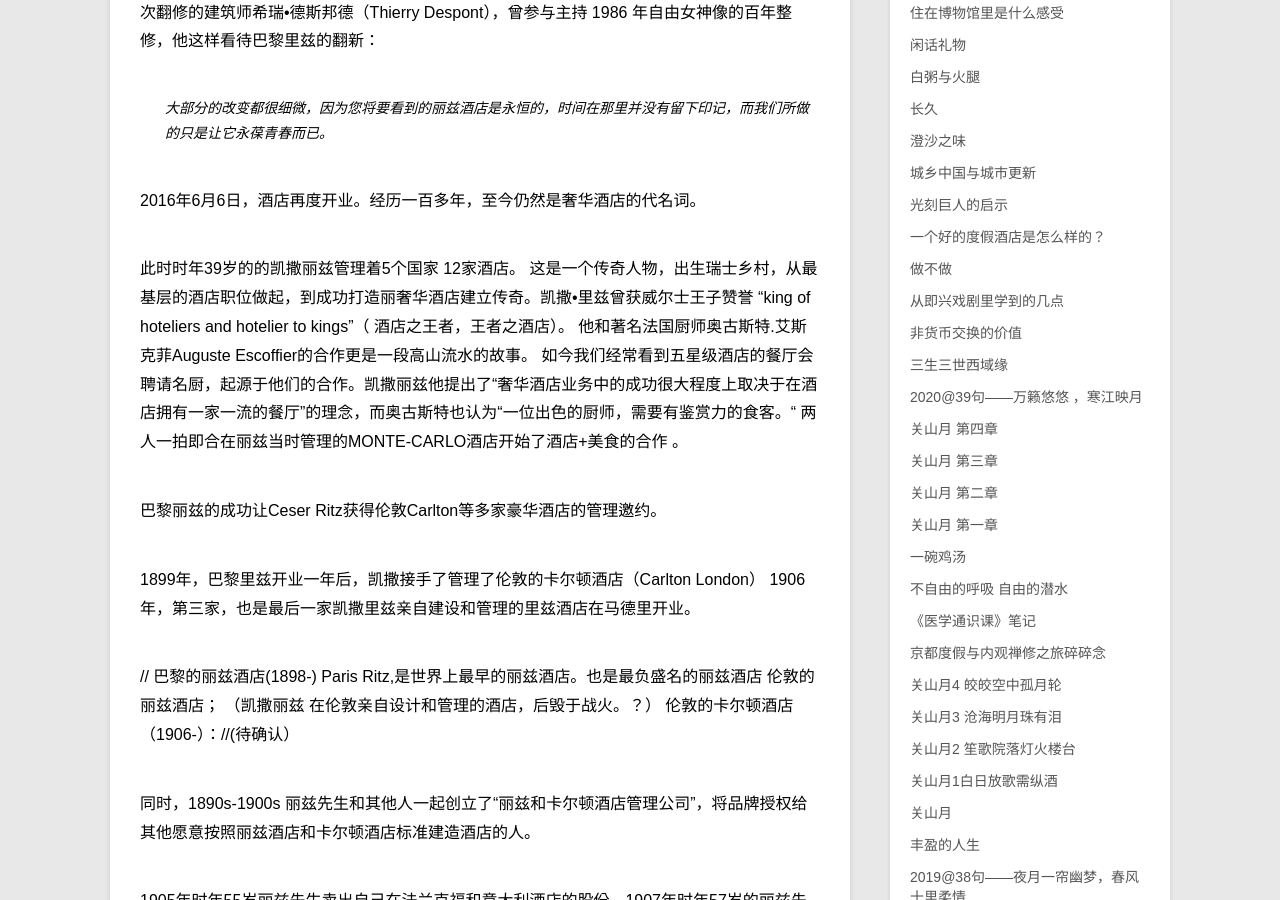
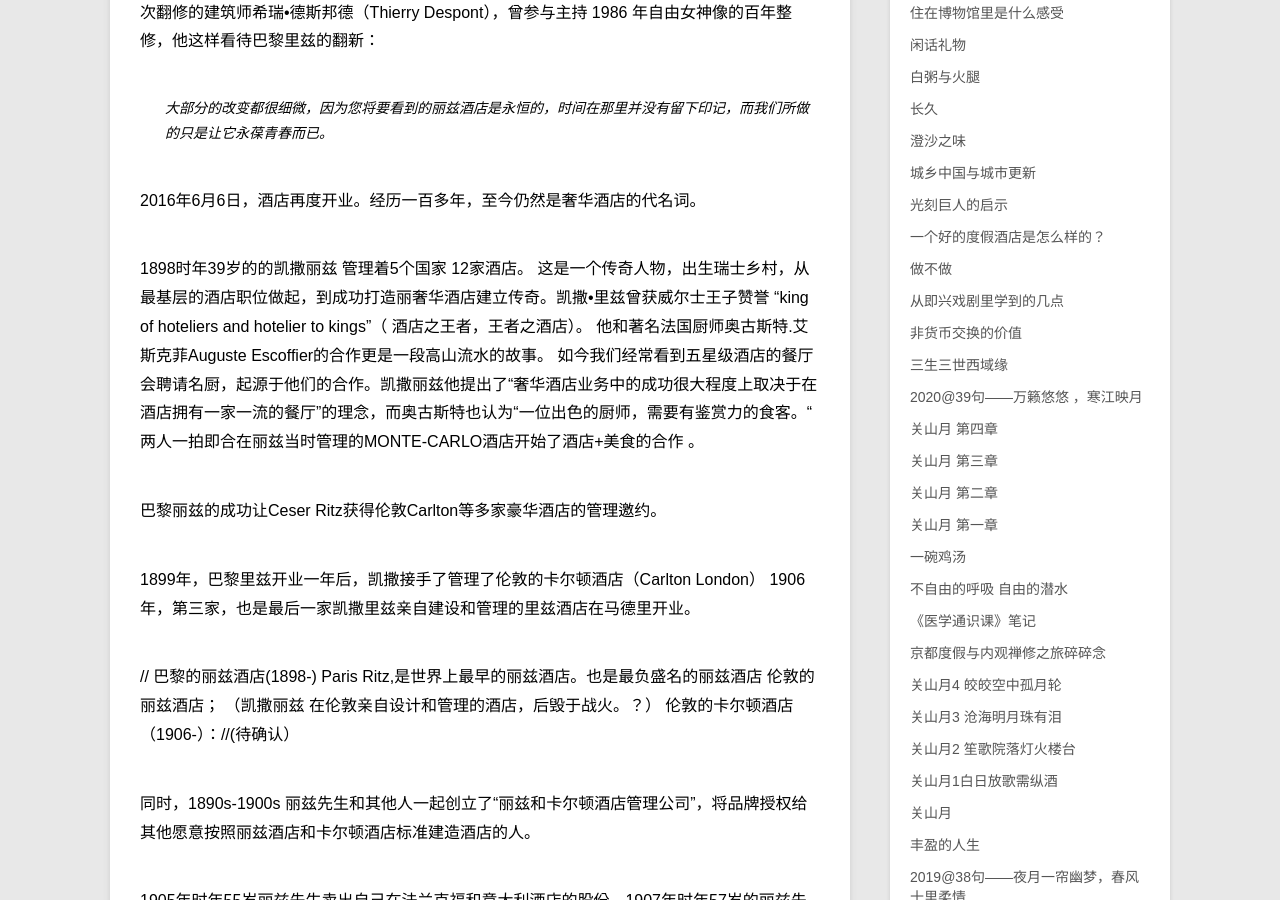
Before and after one commit to violettianjie/violettianjie.github.io, a Jekyll site: the page built from _posts/blog/2021-08-29-ritz.md, in a window 1280 px wide and 900 px high, scrolled down 816 px. Built offline with Jekyll 4.4.1, drawn with Linux system fonts in a browser that asks for light colours.

Commit message:
Update 2021-08-29-ritz.md

```diff
--- a/_posts/blog/2021-08-29-ritz.md
+++ b/_posts/blog/2021-08-29-ritz.md
@@ -20,7 +20,7 @@ category: blog
 
 2016年6月6日，酒店再度开业。经历一百多年，至今仍然是奢华酒店的代名词。
 
-此时时年39岁的的凯撒丽兹管理着5个国家 12家酒店。
+1898时年39岁的的凯撒丽兹 管理着5个国家 12家酒店。
 这是一个传奇人物，出生瑞士乡村，从最基层的酒店职位做起，到成功打造丽奢华酒店建立传奇。凯撒•里兹曾获威尔士王子赞誉 “king of hoteliers and hotelier to kings”（ 酒店之王者，王者之酒店）。
 他和著名法国厨师奥古斯特.艾斯克菲Auguste Escoffier的合作更是一段高山流水的故事。
 如今我们经常看到五星级酒店的餐厅会聘请名厨，起源于他们的合作。凯撒丽兹他提出了“奢华酒店业务中的成功很大程度上取决于在酒店拥有一家一流的餐厅”的理念，而奥古斯特也认为“一位出色的厨师，需要有鉴赏力的食客。“ 两人一拍即合在丽兹当时管理的MONTE-CARLO酒店开始了酒店+美食的合作 。
```
